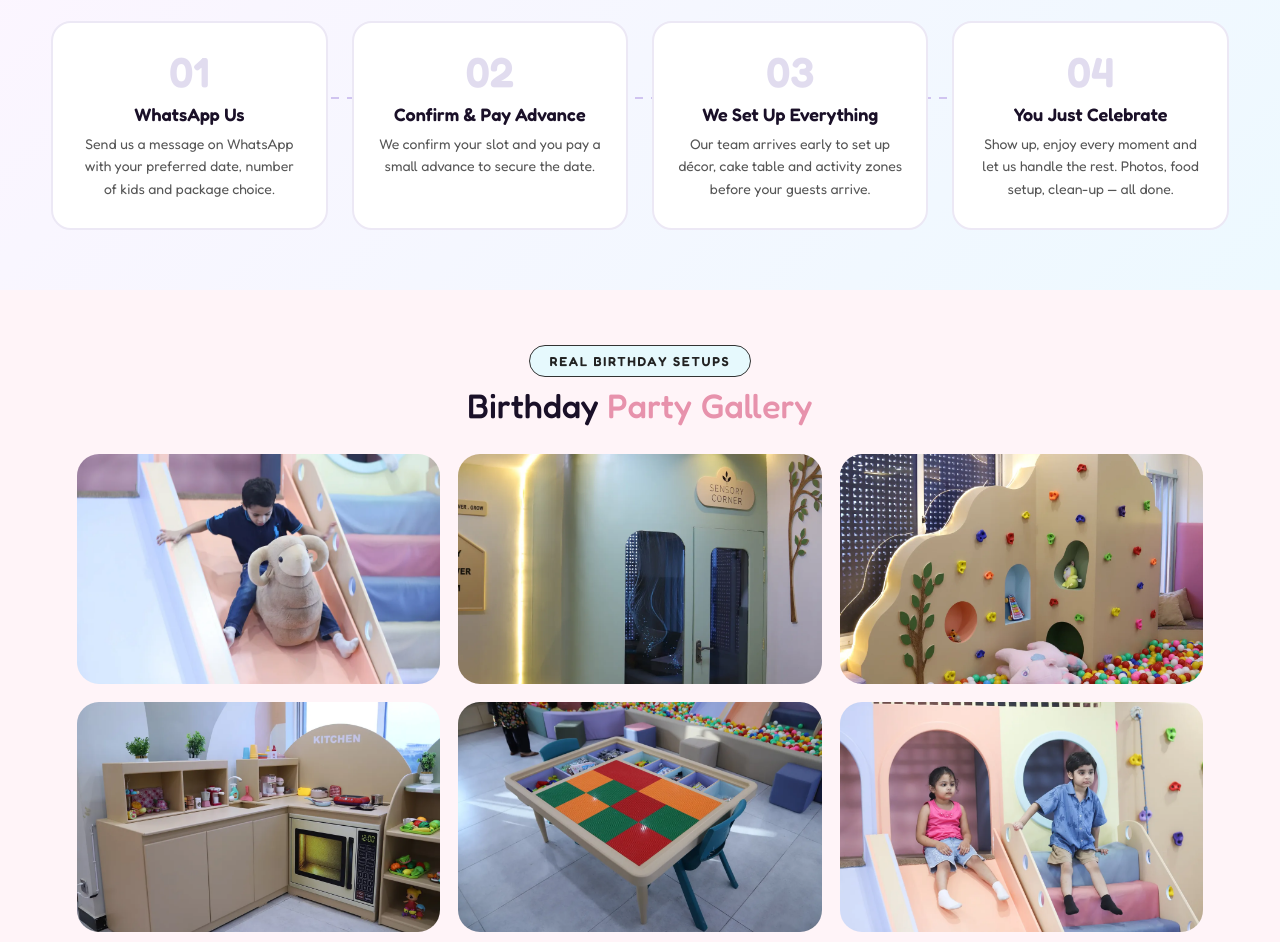
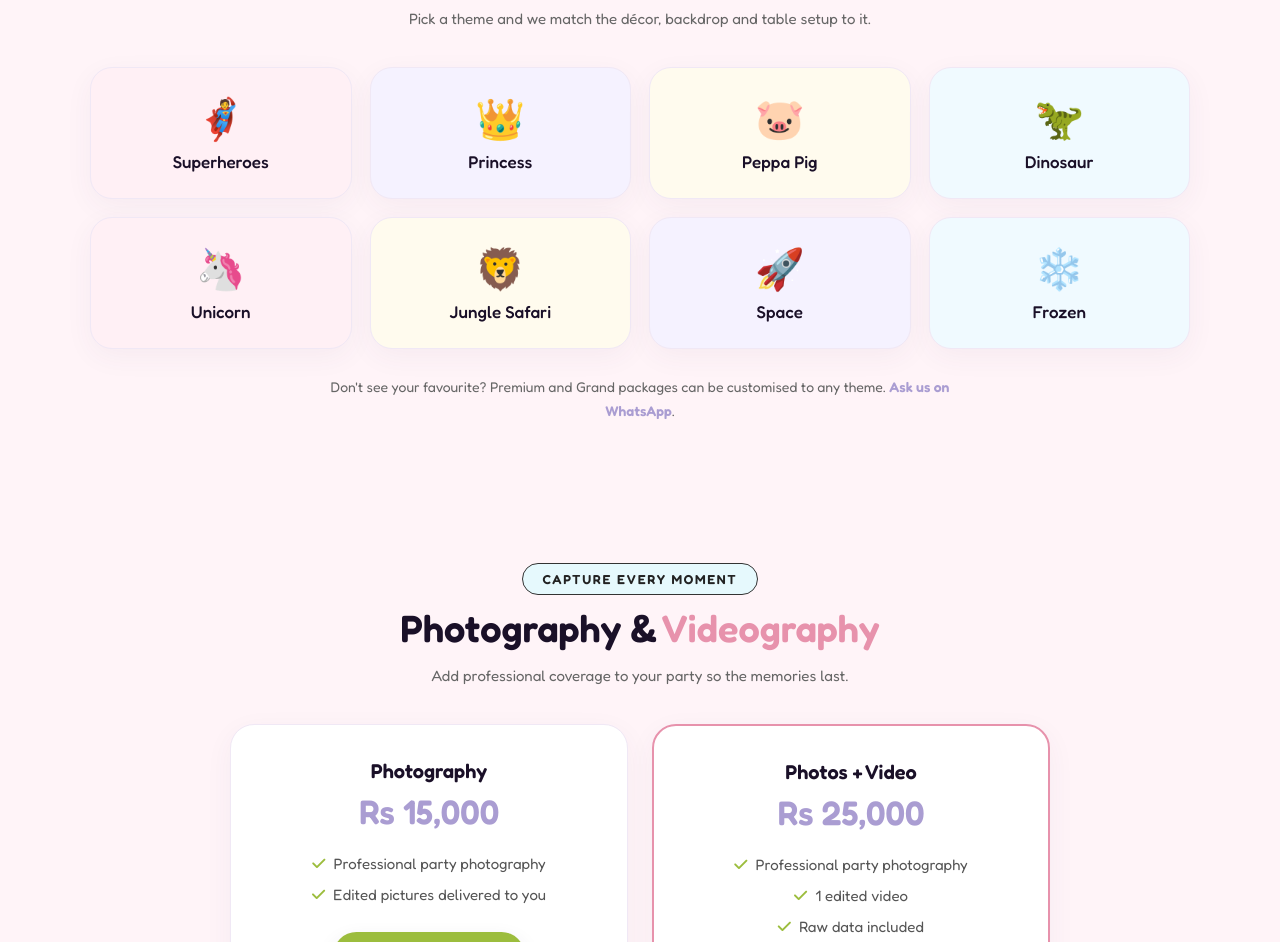
Before and after one commit to socialswiftwavedigital/Little-Explorer-, a plain HTML site: page birthday.html in a window 1280 px wide. Shown: the part 1366-2308 px from the top of the page. Drawn offline with Linux system fonts and the light colour scheme.

Commit message:
Add birthday themes and photography/videography packages to birthday page
Co-Authored-By: Claude Sonnet 5.5 <noreply@anthropic.com>

```diff
--- a/birthday.html
+++ b/birthday.html
@@ -9,7 +9,7 @@
   <link rel="preconnect" href="https://fonts.googleapis.com" />
   <link href="https://fonts.googleapis.com/css2?family=Fredoka:wght@300;400;500;600&display=swap" rel="stylesheet" />
   <link rel="stylesheet" href="https://cdnjs.cloudflare.com/ajax/libs/font-awesome/6.5.2/css/all.min.css" />
-  <link rel="stylesheet" href="css/styles-v2.css?v=1" />
+  <link rel="stylesheet" href="css/styles-v2.css?v=2" />
 </head>
 <body>
 
@@ -62,6 +62,56 @@
   </div>
 </section>
 
+
+<!-- Birthday Themes -->
+<section class="bp-themes reveal">
+  <div class="section-head">
+    <span class="eyebrow">Choose your party theme</span>
+    <h2>Birthday <i>Themes</i></h2>
+    <p>Pick a theme and we match the décor, backdrop and table setup to it.</p>
+  </div>
+  <div class="bp-themes-grid">
+    <div class="bp-theme bpw-pink"><span class="bp-theme-emoji">🦸</span><h3>Superheroes</h3></div>
+    <div class="bp-theme bpw-purple"><span class="bp-theme-emoji">👑</span><h3>Princess</h3></div>
+    <div class="bp-theme bpw-gold"><span class="bp-theme-emoji">🐷</span><h3>Peppa Pig</h3></div>
+    <div class="bp-theme bpw-aqua"><span class="bp-theme-emoji">🦖</span><h3>Dinosaur</h3></div>
+    <div class="bp-theme bpw-pink"><span class="bp-theme-emoji">🦄</span><h3>Unicorn</h3></div>
+    <div class="bp-theme bpw-gold"><span class="bp-theme-emoji">🦁</span><h3>Jungle Safari</h3></div>
+    <div class="bp-theme bpw-purple"><span class="bp-theme-emoji">🚀</span><h3>Space</h3></div>
+    <div class="bp-theme bpw-aqua"><span class="bp-theme-emoji">❄️</span><h3>Frozen</h3></div>
+  </div>
+  <p class="bp-theme-note">Don't see your favourite? Premium and Grand packages can be customised to any theme. <a href="https://wa.me/923265652798?text=Hi!%20I%20want%20a%20birthday%20party%20with%20a%20custom%20theme." style="color:var(--purple);font-weight:600">Ask us on WhatsApp</a>.</p>
+</section>
+
+<!-- Photography & Videography -->
+<section class="bp-photo reveal">
+  <div class="section-head">
+    <span class="eyebrow">Capture every moment</span>
+    <h2>Photography &amp; <i>Videography</i></h2>
+    <p>Add professional coverage to your party so the memories last.</p>
+  </div>
+  <div class="bp-photo-grid">
+    <div class="bp-photo-card">
+      <h3>Photography</h3>
+      <div class="bp-photo-price">Rs 15,000</div>
+      <ul>
+        <li><i class="fa-solid fa-check"></i>Professional party photography</li>
+        <li><i class="fa-solid fa-check"></i>Edited pictures delivered to you</li>
+      </ul>
+      <a class="btn green" href="https://wa.me/923265652798?text=Hi!%20I%20want%20the%20Photography%20package%20(Rs%2015,000)%20for%20a%20birthday%20party."><i class="fa-brands fa-whatsapp"></i> Book Photography</a>
+    </div>
+    <div class="bp-photo-card featured">
+      <h3>Photos + Video</h3>
+      <div class="bp-photo-price">Rs 25,000</div>
+      <ul>
+        <li><i class="fa-solid fa-check"></i>Professional party photography</li>
+        <li><i class="fa-solid fa-check"></i>1 edited video</li>
+        <li><i class="fa-solid fa-check"></i>Raw data included</li>
+      </ul>
+      <a class="btn green" href="https://wa.me/923265652798?text=Hi!%20I%20want%20the%20Pictures%20%2B%20Video%20package%20(Rs%2025,000)%20for%20a%20birthday%20party."><i class="fa-brands fa-whatsapp"></i> Book Photos + Video</a>
+    </div>
+  </div>
+</section>
 
 <!-- How to Book -->
 <section class="bp-steps reveal">
--- a/css/styles-v2.css
+++ b/css/styles-v2.css
@@ -2560,3 +2560,23 @@ main.bg-aqua   { background: #f0fbff; }
 @media (max-width: 600px) {
   .contact-cards-grid { grid-template-columns: 1fr; }
 }
+
+/* Birthday themes + photography packages */
+.bp-themes, .bp-photo { padding: 70px max(6vw, 28px); }
+.bp-themes-grid { max-width: 1100px; margin: 0 auto; display: grid; grid-template-columns: repeat(4, 1fr); gap: 18px; }
+.bp-theme { border-radius: 22px; padding: 26px 16px; text-align: center; border: 1px solid #f0e8f5; box-shadow: 0 8px 28px #4b365b0d; transition: transform .25s; }
+.bp-theme:hover { transform: translateY(-5px); }
+.bp-theme .bp-theme-emoji { font-size: 40px; display: block; margin-bottom: 8px; }
+.bp-theme h3 { font-size: 17px; margin: 0; font-weight: 500; }
+.bp-theme-note { text-align: center; color: #666; font-size: 14px; margin: 26px auto 0; max-width: 640px; }
+.bp-photo-grid { max-width: 820px; margin: 0 auto; display: grid; grid-template-columns: repeat(2, 1fr); gap: 24px; }
+.bp-photo-card { background: #fff; border-radius: 24px; padding: 34px 28px; text-align: center; border: 1px solid #f0e8f5; box-shadow: 0 8px 28px #4b365b0d; }
+.bp-photo-card.featured { border: 2px solid var(--pink); }
+.bp-photo-card h3 { font-size: 20px; margin: 0 0 6px; font-weight: 600; }
+.bp-photo-price { font-size: 34px; font-weight: 700; color: var(--purple); margin: 8px 0 16px; }
+.bp-photo-price small { font-size: 14px; color: #888; font-weight: 400; }
+.bp-photo-card ul { list-style: none; padding: 0; margin: 0 0 22px; color: #555; font-size: 15px; }
+.bp-photo-card li { padding: 6px 0; }
+.bp-photo-card li i { color: var(--green); margin-right: 8px; }
+@media (max-width: 900px) { .bp-themes-grid { grid-template-columns: repeat(2, 1fr); } }
+@media (max-width: 600px) { .bp-photo-grid { grid-template-columns: 1fr; } .bp-themes, .bp-photo { padding: 50px 20px; } }
```
